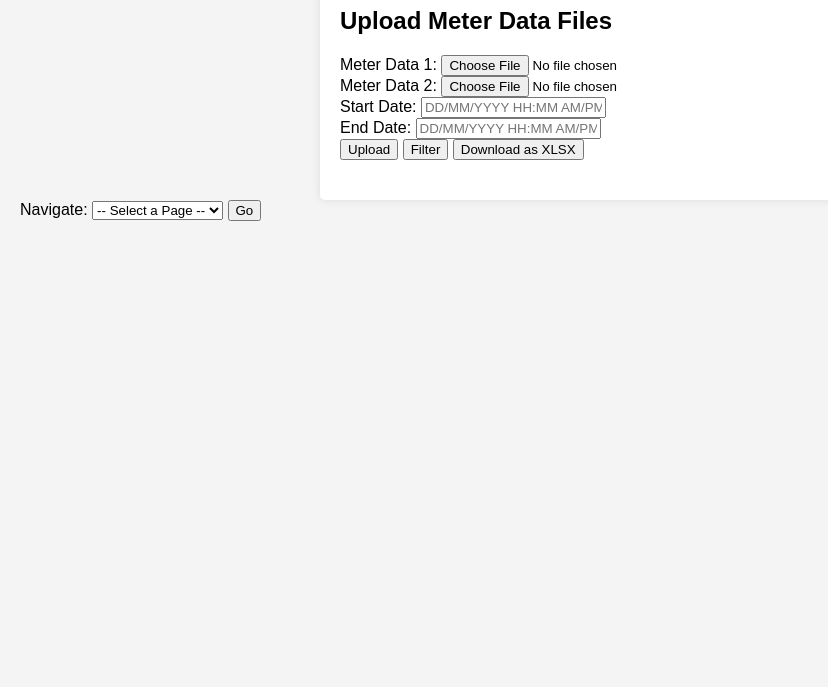
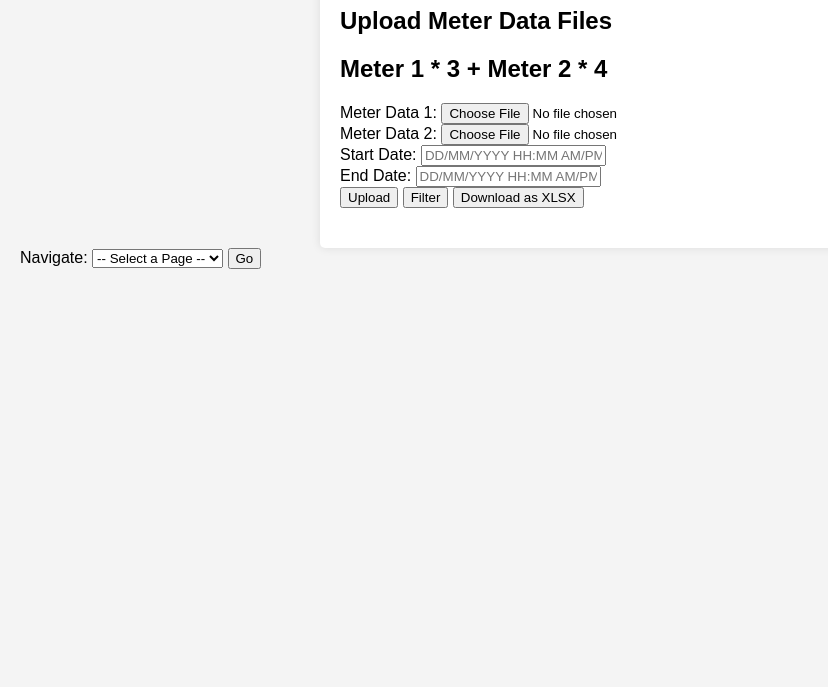
Before and after one commit to chadorxxiii/metertask, a plain HTML site: page damjeeindex.html in a window 1280 px wide. Shown: the part 113-800 px from the top of the page, without its empty margins (0-828 px from the left). Drawn offline with Linux system fonts and the light colour scheme.

Commit message:
Update damjeeindex.html

```diff
--- a/damjeeindex.html
+++ b/damjeeindex.html
@@ -11,6 +11,7 @@
     <div class="container">
         <h1>Damjee File Upload</h1>
         <h2>Upload Meter Data Files</h2>
+        <h2>Meter 1 * 3 + Meter 2 * 4</h2>
         <div>
             <label for="fileInput1">Meter Data 1:</label>
             <input type="file" id="fileInput1" accept=".csv">
```
